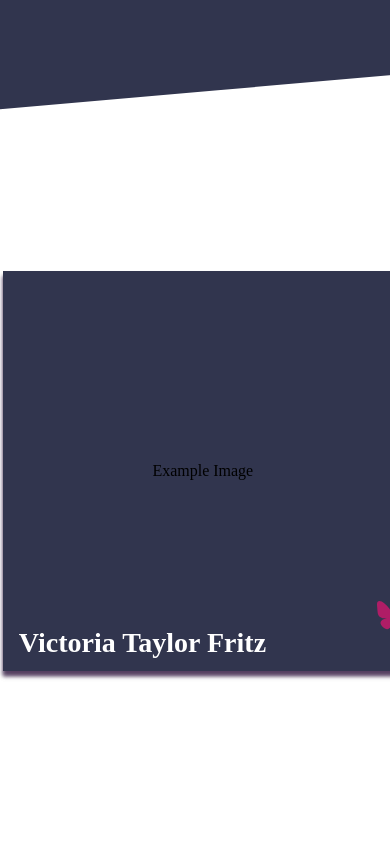
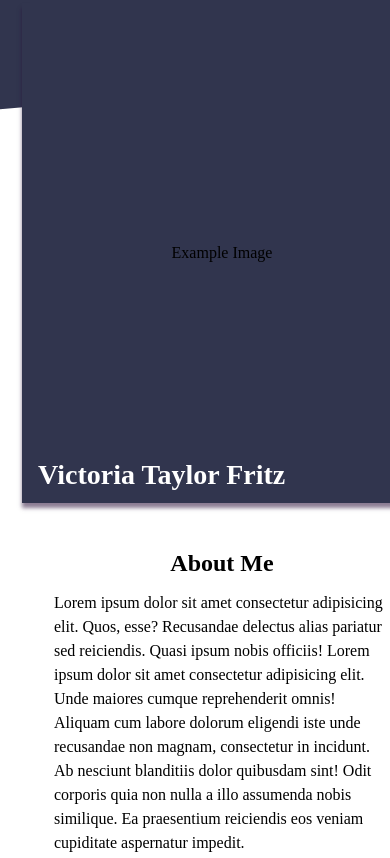
Before and after one commit to SapphicBear/homepage-advanced-html-css, a website built with webpack: page src/index.html in a window 390 px wide. Shown: the part 165-1023 px from the top of the page. Built offline with nearby package versions, Linux system fonts and the light colour scheme.

Commit message:
Feat: add mobile layout

```diff
--- a/src/index.html
+++ b/src/index.html
@@ -18,7 +18,7 @@
             <div class="example"> Example Image</div>
             <div class="about-me">
             <h2>About Me</h2>
-            <p>Lorem ipsum dolor sit amet consectetur adipisicing elit. Quos, esse? Recusandae delectus alias pariatur sed reiciendis. Quasi ipsum nobis officiis! Lorem ipsum dolor sit amet consectetur adipisicing elit. Unde maiores cumque reprehenderit omnis! Aliquam cum labore dolorum eligendi iste unde recusandae non magnam, consectetur in incidunt. Ab nesciunt blanditiis dolor quibusdam sint! Odit corporis quia non nulla a illo assumenda nobis similique. Ea praesentium reiciendis eos veniam cupiditate aspernatur impedit.</p>
+            <p><span class="square"></span>Lorem ipsum dolor sit amet consectetur adipisicing elit. Quos, esse? Recusandae delectus alias pariatur sed reiciendis. Quasi ipsum nobis officiis! Lorem ipsum dolor sit amet consectetur adipisicing elit. Unde maiores cumque reprehenderit omnis! Aliquam cum labore dolorum eligendi iste unde recusandae non magnam, consectetur in incidunt. Ab nesciunt blanditiis dolor quibusdam sint! Odit corporis quia non nulla a illo assumenda nobis similique. Ea praesentium reiciendis eos veniam cupiditate aspernatur impedit.</p>
 
             <ul class="icon-area">
                 <li><a href="#"><i class="devicon-github-original"></i></a></li>
--- a/src/styles.css
+++ b/src/styles.css
@@ -87,7 +87,7 @@ header {
     position: relative;
     overflow: hidden;
     align-items: center;
-
+}
 h1 {
         position: absolute;
         position-anchor: --about-me-pic;
@@ -98,7 +98,6 @@ header {
         font-size: 28px;
         font-weight: 700;
         color: white;
-    }
     }
 div.about-me {
         flex: 0 1 1;
@@ -116,17 +115,17 @@ section.header-area {
     display: flex;
     justify-content: center;
     align-items: center;
+    }
 .example {
     anchor-name: --about-me-pic;
     position: relative;
     flex: 0 0 1;
     background: var(--default);
     min-width: 400px;
-            height: 400px;
+    aspect-ratio: 1;
     align-content: center;
     text-align: center;
     box-shadow: var(--shadow) 0px 5px 4px;
-        }
 }
 .icon-area {
     display: flex;
@@ -203,16 +202,53 @@ main > h2, footer > h2 {
         display: grid;
         grid-template-columns: repeat(5, 1fr);
         align-items: center;
+        justify-items: center;
     }
-    .about-me {
+    div.about-me {
+        display: grid;
         grid-column: 1 / -1;
-        height: 400px;
+        min-height: 350px;
+        grid-template-columns: repeat(5, 0.5fr);
+
+        p, h2, .icon-area {
+            grid-column: 3 / -1;
         }
-    .example {
-        float: left;
+    }
+    div.example {
+        place-self: start;
+        margin-top: -20px;
+        margin-left: -20px;
+        height: 350px;
+        min-width: 300px;
         grid-column: 1 / 3;
     }
     .about-me, .example {
         grid-row: 1 / 2;
     }
 }
+
+@media (max-width: 500px) {
+    section.header-area {
+        display: flex;
+        flex-direction: column;
+        gap: 1rem;
+        padding: 0;
+        margin: 0;
+    }
+    div.example {
+        place-self: center;
+        margin: 0;
+        height: 500px;
+        width: 400px;
+        aspect-ratio: 0;
+    }
+    div.about-me {
+        justify-items: center;
+        min-height: fit-content;
+        min-width: 400px;
+        box-shadow: none;
+        p, h2, .icon-area {
+            grid-column: 1 / -1;
+        }
+    }
+}
```
Lines whose indentation alone changed are shown as unchanged.
